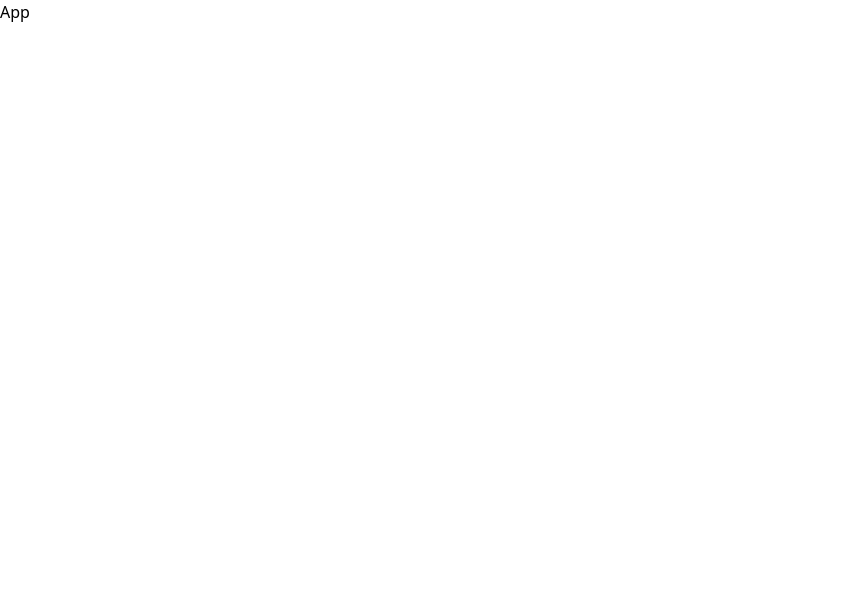
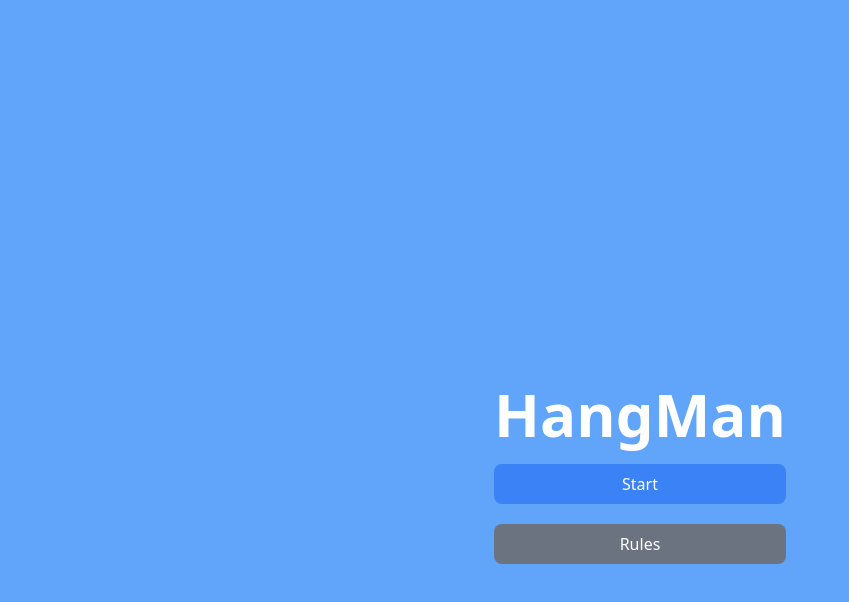
Before and after one commit to TheOnlyPuggo/hangman-game, a React (Vite) app: page / in a window 1280 px wide. Shown: the top 602 px of the page, without its empty margins (0-849 px from the left). Built offline with nearby package versions, Linux system fonts and the light colour scheme.

Commit message:
added basic start screen

```diff
--- a/src/App.jsx
+++ b/src/App.jsx
@@ -1,7 +1,14 @@
+import { useState } from "react";
+import StartScreen from "./components/StartScreen";
+
 function App() {
+	const [hasStarted, setHasStarted] = useState(false);
+
 	return (
-		<div>
-			<p>App</p>
+		<div className="absolute h-screen w-screen bg-blue-400">
+			<div className="flex justify-center mt-96">
+				{!hasStarted && <StartScreen setHasStarted={setHasStarted} />}
+			</div>
 		</div>
 	);
 }
--- /dev/null
+++ b/src/components/StartScreen.jsx
@@ -0,0 +1,18 @@
+function StartScreen(props) {
+	return (
+		<div className="flex flex-col gap-5">
+			<p className="text-white font-bold text-6xl stroke-red-500">HangMan</p>
+			<button
+				onClick={() => props.setHasStarted(true)}
+				className="bg-blue-500 rounded-lg text-white h-10 hover:bg-blue-600 active:bg-blue-800"
+			>
+				Start
+			</button>
+			<button className="bg-gray-500 rounded-lg text-white h-10 hover:bg-gray-600 active:bg-gray-800">
+				Rules
+			</button>
+		</div>
+	);
+}
+
+export default StartScreen;
```
